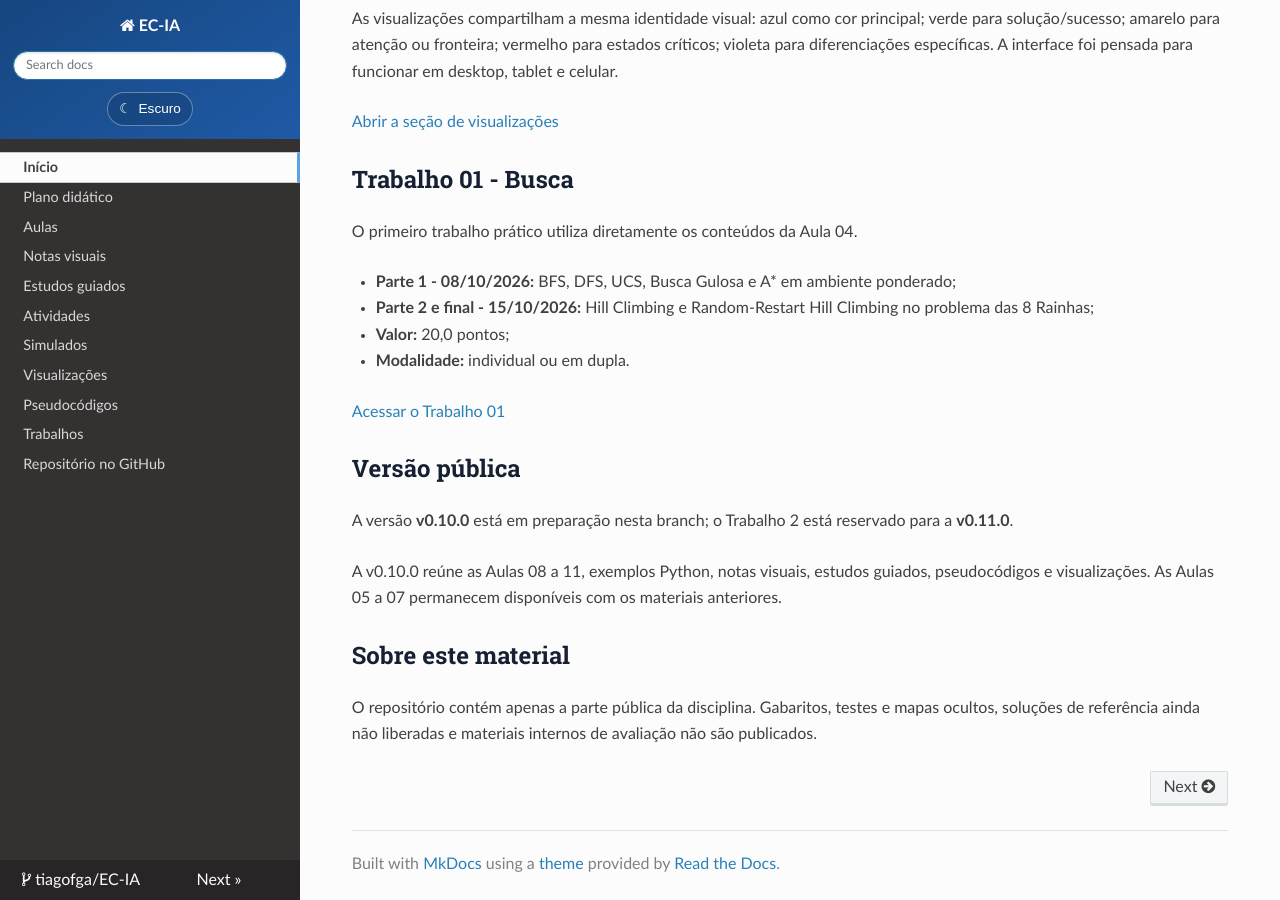
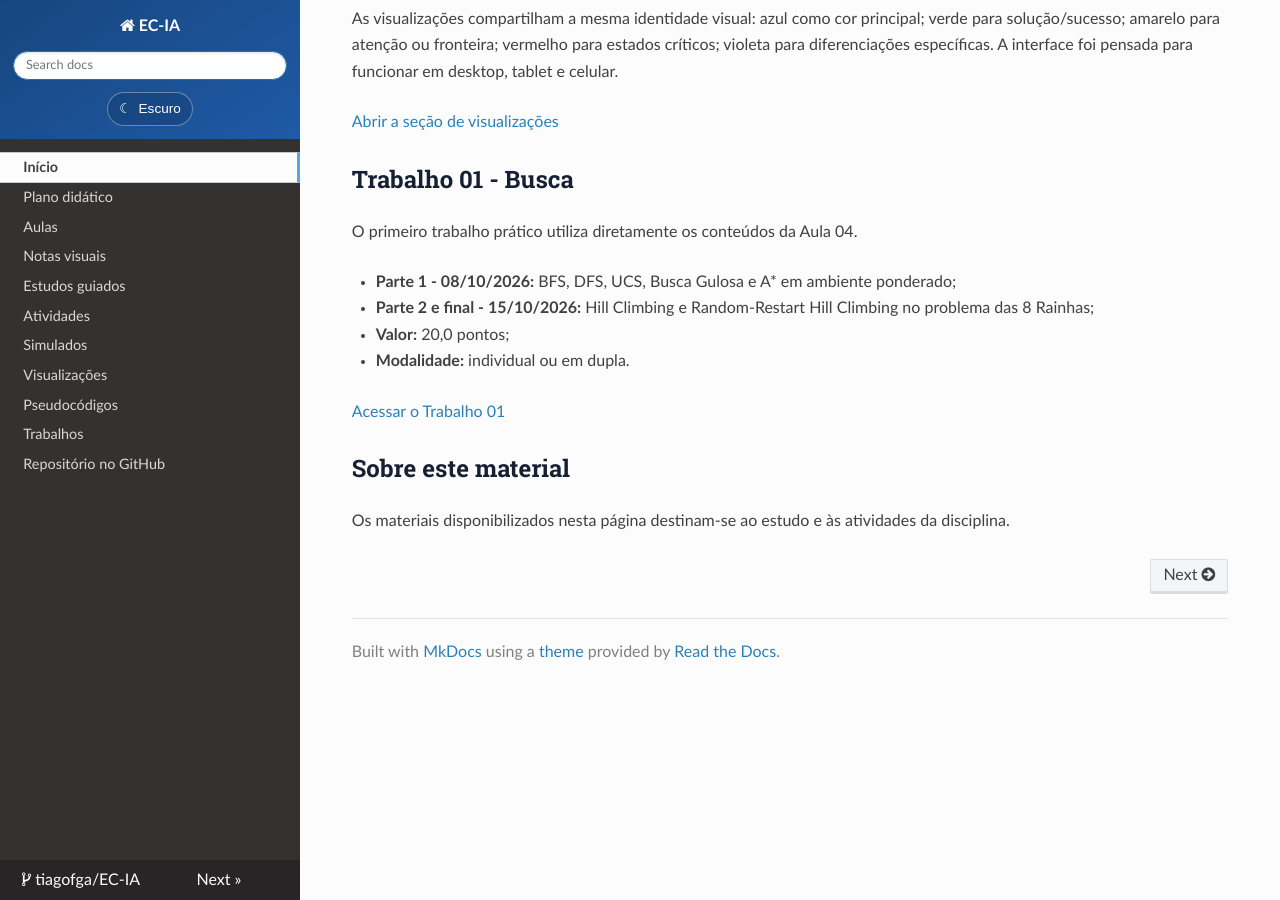
Before and after one commit to tiagofga/EC-IA, an MkDocs documentation site: the page built from docs/index.md, in a window 1280 px wide and 900 px high, scrolled down 2282 px. Built offline with MkDocs 1.6.1, drawn with Linux system fonts in a browser that asks for light colours; nearby versions of some CDN libraries.

Commit message:
docs(site): remove internal release and deployment details

```diff
--- a/docs/index.md
+++ b/docs/index.md
@@ -48,7 +48,7 @@ As Aulas 04, 05 e 06 possuem dois PDFs. Consulte o [catálogo completo](aulas/in
 - **Aula 10 - SVM e PCA:** [PDF](downloads/aulas/EC_IA_010_SVM.pdf) · [Nota visual](notas/10-svm/README.md) · [Estudo guiado](estudos-guiados/10-svm/README.md)
 - **Aula 11 - Atividade Integradora: DT, KNN e SVM:** [PDF](downloads/aulas/EC_IA_011_Atividade_Comparacao.pdf) · [Nota visual](notas/11-atividade-comparacao/README.md) · [Estudo guiado](estudos-guiados/11-atividade-comparacao/README.md)
 
-[Todos os PDFs](aulas/index.md) · [Exemplos Python](https://github.com/tiagofga/EC-IA/tree/feat/aulas-08-11-aprendizado-supervisionado/exemplos) · [Visualizações interativas](visualizacoes/index.md)
+[Todos os PDFs](aulas/index.md) · [Exemplos Python](https://github.com/tiagofga/EC-IA/tree/main/exemplos) · [Visualizações interativas](visualizacoes/index.md)
 
 ## Notas visuais
 
@@ -83,12 +83,7 @@ O primeiro trabalho prático utiliza diretamente os conteúdos da Aula 04.
 
 [Acessar o Trabalho 01](trabalhos/index.md)
 
-## Versão pública
-
-A versão **v0.10.0** está em preparação nesta branch; o Trabalho 2 está reservado para a **v0.11.0**.
-
-A v0.10.0 reúne as Aulas 08 a 11, exemplos Python, notas visuais, estudos guiados, pseudocódigos e visualizações. As Aulas 05 a 07 permanecem disponíveis com os materiais anteriores.
 
 ## Sobre este material
 
-O repositório contém apenas a parte pública da disciplina. Gabaritos, testes e mapas ocultos, soluções de referência ainda não liberadas e materiais internos de avaliação não são publicados.
+Os materiais disponibilizados nesta página destinam-se ao estudo e às atividades da disciplina.
```
